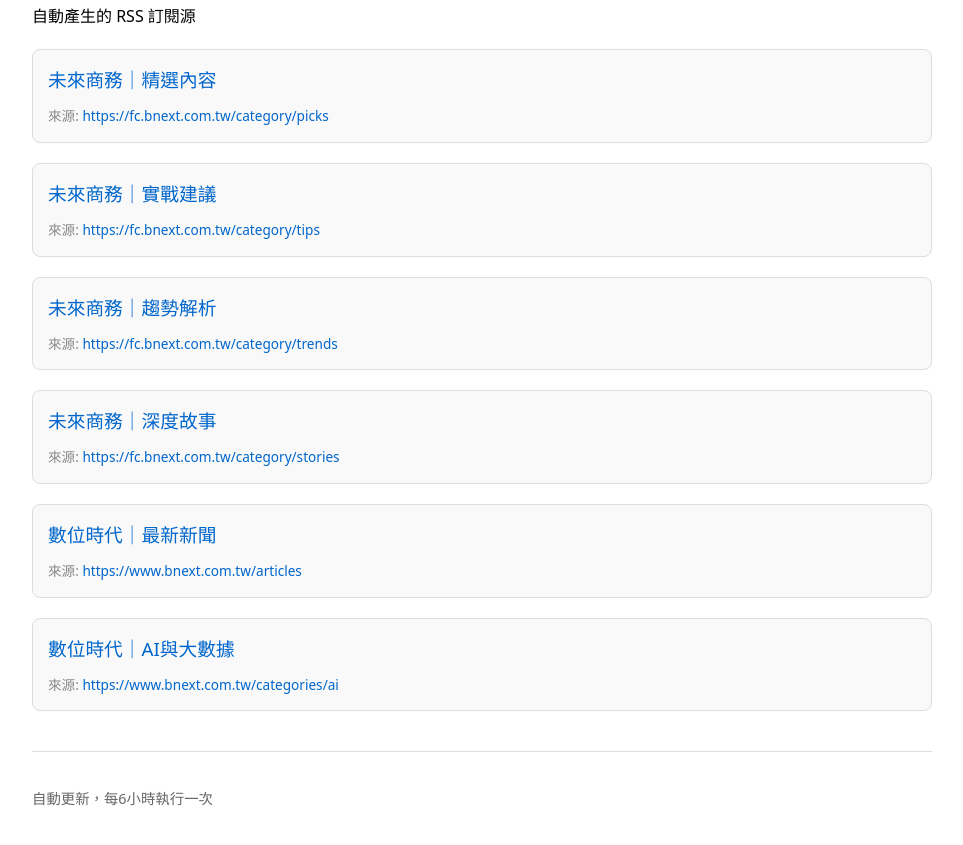
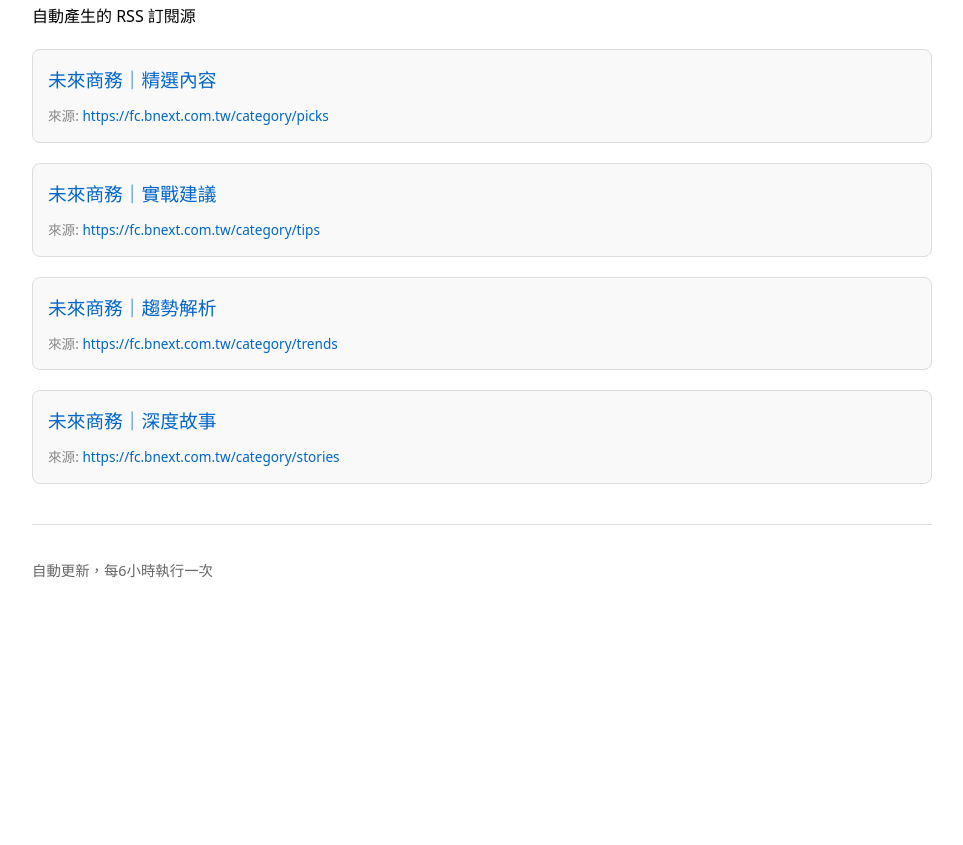
Before and after one commit to Shana030/rsslinks, a plain HTML site: page docs/index.html in a window 1280 px wide. Shown: the part 109-954 px from the top of the page, without its empty margins (158-1121 px from the left). After the commit the page ends 800 px from the top, so only its background shows below. Drawn offline with Linux system fonts and the light colour scheme.

Commit message:
从 index.html 移除两个资源的链接

```diff
--- a/docs/index.html
+++ b/docs/index.html
@@ -34,14 +34,7 @@
     <h3><a href="https://shana030.github.io/rsslinks/stories.xml">未來商務｜深度故事</a></h3>
     <div class="source-url">來源: <a href="https://fc.bnext.com.tw/category/stories" target="_blank">https://fc.bnext.com.tw/category/stories</a></div>
   </div>
-  <div class="feed-item">
-    <h3><a href="https://shana030.github.io/rsslinks/bnext_articles.xml">數位時代｜最新新聞</a></h3>
-    <div class="source-url">來源: <a href="https://www.bnext.com.tw/articles" target="_blank">https://www.bnext.com.tw/articles</a></div>
-  </div>
-  <div class="feed-item">
-    <h3><a href="https://shana030.github.io/rsslinks/bnext_ai.xml">數位時代｜AI與大數據</a></h3>
-    <div class="source-url">來源: <a href="https://www.bnext.com.tw/categories/ai" target="_blank">https://www.bnext.com.tw/categories/ai</a></div>
-  </div>
+
   <footer>
     <p>自動更新，每6小時執行一次</p>
   </footer>
```
